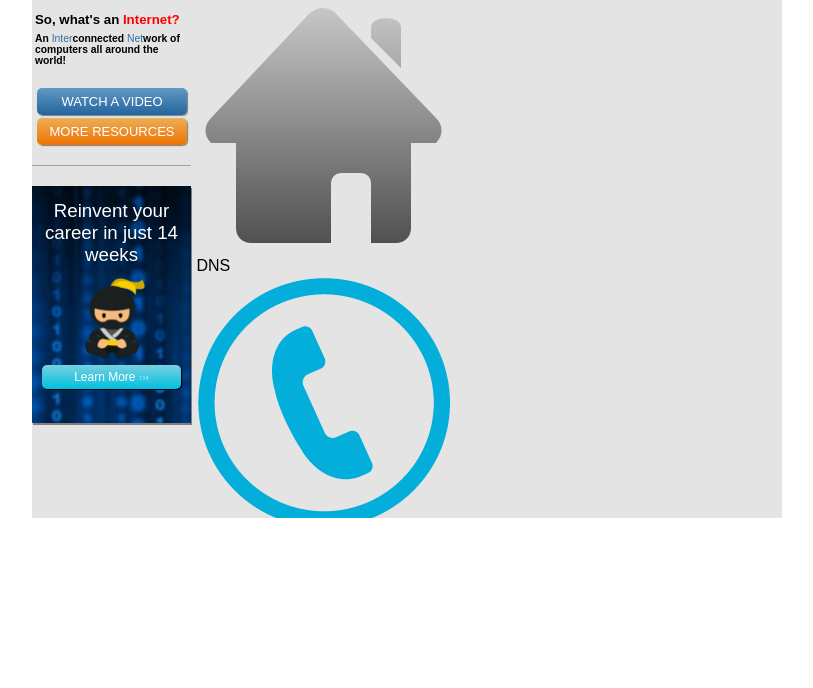
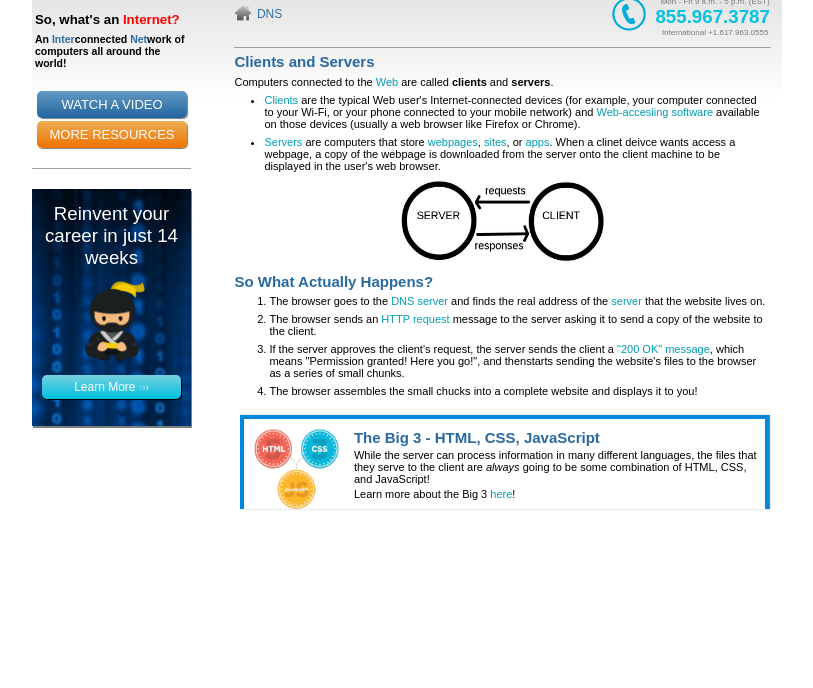
Before and after one commit to kirkcoy/css_the_internet, a plain HTML site: page index.html in a window 1280 px wide. Shown: the part 112-800 px from the top of the page, without its empty margins (233-1046 px from the left). Drawn offline with Linux system fonts and the light colour scheme.

Commit message:
Edited index.html and added css styles on style.css file.

```diff
--- a/index.html
+++ b/index.html
@@ -29,43 +29,44 @@
                     <div class="weeks">
                         <h3>Reinvent your career in just 14 weeks</h3>
                         <img class="ninja_image"src="images/ninja.png" alt="Ninja.png">
-                        <p class="learn">Learn More <span>›››</span></p>
+                        <a class="learn" href="#">Learn More <span>›››</span></a>
                     </div>
                 </div>
             </div>
 
             <div class="main">
                 <div>
-                    <img src="images/home.png" alt="Home.png">
-                    <p>DNS</p>
-                    <img src="images/phone.png" alt="Phone.png">
-                    <div>
-                        <p>Mon - Fri 9 a.m. - 5 p.m. (EST)</p>
-                        <p>855.967.3787</p>
-                        <p>International +1.617.963.0555</p>
+                    <img class="home" src="images/home.png" alt="Home.png">
+                    <h5 class="dns">DNS</h5>
+                    <img class="phone" src="images/phone.png" alt="Phone.png">
+                    <div class="contact">
+                        <p class=contact_small>Mon - Fri 9 a.m. - 5 p.m. (EST)</p>
+                        <h3 class=contact_large>855.967.3787</h3>
+                        <p class=contact_small>International +1.617.963.0555</p>
                     </div>
-                    <div class="long_line"></div>
                 </div>
-
-                <h2>Clients and Servers</h2>
-                Computers connected to the <span>Web</span> are called <span>clients</span> and <span>servers</span>.
+                <div class="long_line">
+                    <h5 class="cs_label_list">Clients and Servers</h5>
+                    <p>Computers connected to the <span>Web</span> are called <span class="cs_bold">clients</span> and <span class="cs_bold">servers</span>.</p>
                     <ul>
                         <li><span>Clients</span> are the typical Web user's Internet-connected devices (for example, your computer connected to your Wi-Fi, or your phone connected to your mobile network) and <span>Web-accesiing software</span> available on those devices (usually a web browser like Firefox or Chrome).</li>
                         <li><span>Servers</span> are computers that store <span>webpages</span>, <span>sites</span>, or <span>apps</span>. When a clinet deivce wants access a webpage, a copy of the webpage is downloaded from the server onto the client machine to be displayed in the user's web browser.</li>
                     </ul>
+
                     <img src="images/client_server.jpg" alt="Client_server.png">
-                <h2>SO What Actually Happens?</h2>
+                    <h5 class="so_label_list">So What Actually Happens?</h5>
                     <ol>
                         <li>The browser goes to the <span>DNS server</span> and finds the real address of the <span>server</span> that the website lives on.</li>
                         <li>The browser sends an <span>HTTP request</span> message to the server asking it to send a copy of the website to the client.</li>
                         <li>If the server approves the client's request, the server sends the client a <span>"200 OK" message</span>, which means "Permission granted! Here you go!", and thenstarts sending the website's files to the browser as a series of small chunks.</li>
                         <li>The browser assembles the small chucks into a complete website and displays it to you!</li>
                     </ol>
+                </div>
 
-                <div>
+                <div class="main_bottom">
                     <img src="images/html.png" alt="Html.png">
-                    <div>
-                        <h2> The Big 3 - HTML, CSS, JavaScript</h2>
+                    <div class="big_three">
+                        <h5> The Big 3 - HTML, CSS, JavaScript</h5>
                         <p>While the server can process information in many different languages, the files that they serve to the client are <span>always</span> going to be some combination of HTML, CSS, and JavaScript!</p>
                         <p>Learn more about the Big 3 <a href="#">here</a>!</p>
                     </div>
--- a/style.css
+++ b/style.css
@@ -1,5 +1,4 @@
 * {
-    /* outline: 1px dotted red; */
     margin: 0px;
     padding: 0px;
     font-family: Arial, Helvetica, sans-serif;
@@ -7,7 +6,7 @@
 }
 
 div.container {
-    background-color: #e4e4e4;
+
     max-width: 750px;
     height: 630px;
     margin: auto;
@@ -44,11 +43,10 @@ div.container {
 
 
     div.body {
-
+        background: linear-gradient(to top, #ffffff 80%, #e4e4e4);
     }
 
         div.side_bar {
-            /* background-color: green; */
             width: 160px;
             height: 420px;
             display: inline-block;
@@ -65,13 +63,14 @@ div.container {
                 }
 
             div.side_bar p.side_description {
-                font-size: 10.35px;
+                font-size: 10.5px;
                 font-weight: bold;
                 margin: 0 0 22px 3px;
             }
 
                 p.side_description span {
                     color: #2e6da3;
+                    font-weight: bold;
                 }
 
             div.side_bar div.center{
@@ -122,38 +121,175 @@ div.container {
                         height: 95px;
                     }
 
-                    div.weeks p.learn {
+                    div.weeks a.learn {
                         background: linear-gradient(to bottom, #78d0e0, #00c0df);
                         font-size: 12px;
                         padding: 5px 0;
                         border-radius: 5px;
                         box-shadow: 1px 1px black;
-                        margin: 0 10px;
+                        margin: 7px 10px 0;
                     }
 
-                        div.weeks p.learn span {
+                        div.weeks a.learn span {
                             vertical-align: middle;
                             font-size: 10px;
                             background: linear-gradient(to right, #7fdcea, #edfafc);
                             -webkit-background-clip: text;
                             -webkit-text-fill-color: transparent;
-
                         }
 
         div.main {
             display: inline-block;
             vertical-align: top;
-            width: 580px;
+            width: 547px;
+            margin-left: 38px;
         }
 
-/*
+                div img.home {
+                    width: 18px;
+                    height: 16px;
+                    display: inline-block;
+                    vertical-align: top;
+                    margin-top: 8px;
+                }
 
-box blue
-#6399c3
-#22659e
+                div h5.dns {
+                    margin-top: 10px;
+                    display: inline-block;
+                    vertical-align: top;
+                    color: #326fa4;
+                    font-size: 12px;
+                }
 
-box orange
-#ebae57
-#ef7200
+                div img.phone {
+                    width: 34px;
+                    height: 34px;
+                    display: inline-block;
+                    margin-left: 325px;
+                }
 
-*/
+                div div.contact {
+                    display: inline-block;
+                    vertical-align: top;
+                    width: 125px;
+                    text-align: center;
+                }
+
+                    div.contact p {
+                        padding-left: 5px;
+                        font-size: 8px;
+                        color: #7a7a7a;
+                    }
+
+                    div.contact h3 {
+                        font-weight: bold;
+                        color: #04c2e0;
+                    }
+
+            div.main div.long_line {
+                margin: 10px 10px 0 0;
+                border-top: 1px solid #a2a1a1;
+            }
+
+                div.long_line h5.cs_label_list {
+                    font-weight: bold;
+                    color: #2869a0;
+                    font-size: 15px;
+                    margin-top: 5px;
+                }
+
+                div.long_line p {
+                    margin: 6px 0;
+                    font-size: 11px;
+                }
+
+                    div.long_line p span {
+                        color: #019db3;
+                    }
+
+                    div.long_line p span.cs_bold {
+                        color: black;
+                        font-weight: bold;
+                    }
+
+                div.long_line ul {
+                    font-size: 11px;
+                    margin: 0 5px 0 30px;
+                }
+
+                div.long_line ul li {
+                    margin-bottom: 6px;
+                }
+
+                    div.long_line ul li span {
+                        color: #019db3;
+                    }
+
+                div.long_line img {
+                    margin: 0 0 5px 161px;
+                    height: 83px;
+                    width: 215px;
+                }
+
+                div.long_line h5.so_label_list {
+                    margin: 3px 0 5px;
+                    font-weight: bold;
+                    color: #2869a0;
+                    font-size: 15px;
+                }
+
+                div.long_line ol {
+                    font-size: 11px;
+                    margin: 0 5px 0 30px;
+                }
+
+                    div.long_line ol li {
+                        margin: 0 0 6px 5px
+                    }
+
+                        div.long_line ol li span {
+                            color: #019db3;
+                        }
+
+            div.main div.main_bottom {
+                border: 4px solid #0085e0;
+                box-shadow: 1px 0px 1px gray;
+                border-bottom-style: none;
+                margin: 18px 12px 0 6px;
+            }
+
+                div.main_bottom img {
+                    margin: 10px 0 0 10px;
+                    width: 85px;
+                    height: 80px;
+                    display: inline-block;
+                    vertical-align: top;
+                }
+
+                div.main_bottom div.big_three {
+                    margin: 10px 0 0 10px;
+                    width: 411px;
+                    display: inline-block;
+                    vertical-align: top;
+                }
+
+                    div.big_three h5 {
+                        font-weight: bold;
+                        color: #2869a0;
+                        font-size: 15px;
+                    }
+
+                    div.big_three p {
+                        margin-top: 3px;
+                        font-size: 11px;
+                    }
+
+                        div.big_three p span {
+                            font-style: italic;
+                            margin-bottom: 3px;
+                        }
+
+                        div.big_three p a {
+                            text-decoration: none;
+                            color: #019db3;
+                        }
```
Lines whose indentation alone changed are shown as unchanged.
